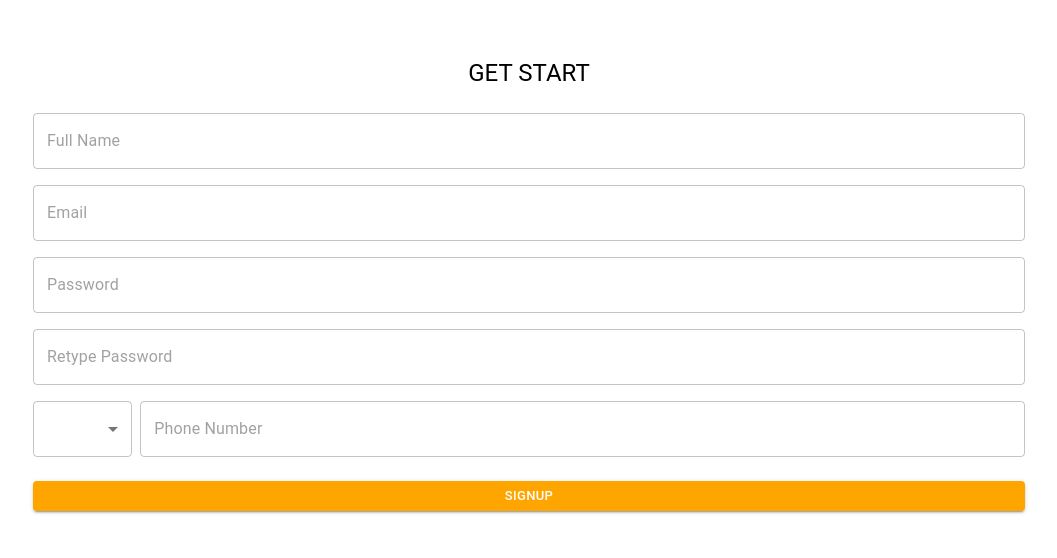
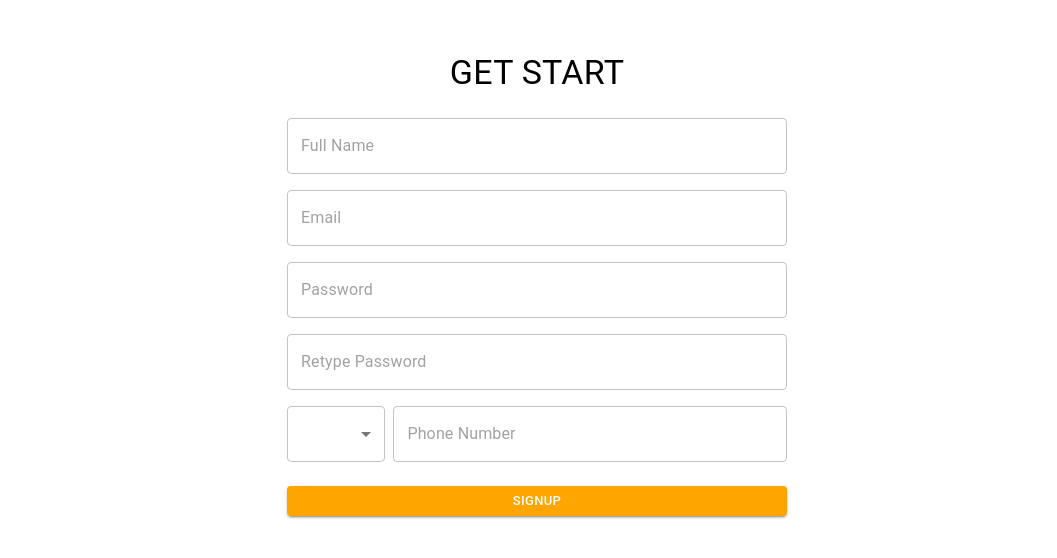
Before and after one commit to AslamUXByte/UXByte-Intern-Project, a React (Create React App) app: page /signup in a window 1280 px wide. Shown: the part 120-678 px from the top of the page, without its empty margins (111-1168 px from the left). Built offline with nearby package versions, Linux system fonts and the light colour scheme.

Commit message:
secoundly updated

```diff
--- a/src/components/Authentication/Signup.js
+++ b/src/components/Authentication/Signup.js
@@ -44,9 +44,9 @@ const SignUpPage = () => {
   };
 
   return (
-    <Box sx={{ display: 'flex', justifyContent: 'center', alignItems: 'center', height: "100vh" }}>
-      <CardContent>
-      <Typography variant="h5" sx={{ textAlign: 'center', mb: 2 }}>GET START</Typography>
+    <Box sx={{ display: 'flex', justifyContent: 'center', alignItems: 'center', height: "100vh",width:'100vw'}}>
+      <CardContent sx={{ width: 500 }}>
+      <Typography variant="h4" sx={{ textAlign: 'center', mb: 2 }}>GET START</Typography>
 
         <TextField
           placeholder='Full Name'
```
